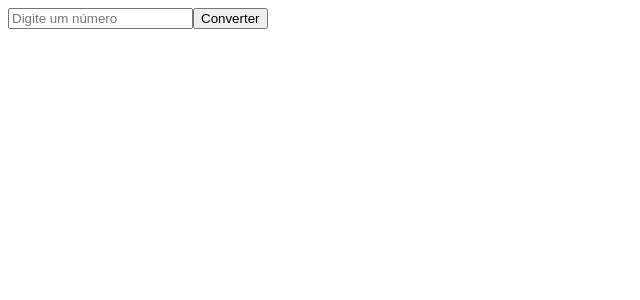
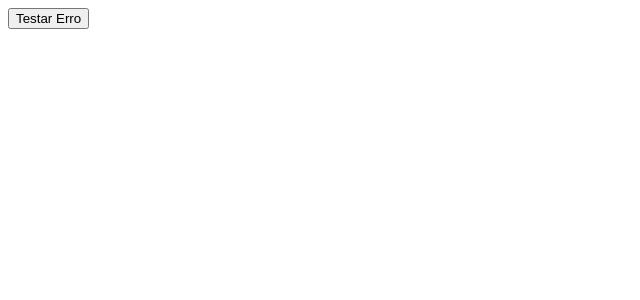
Before and after one commit to hygorrasec/curso_react, a React (Vite) app: page / in a window 1280 px wide. Shown: the top 300 px of the page, without its empty margins (0-640 px from the left). Built offline with nearby package versions, Linux system fonts and the light colour scheme.

Commit message:
Explicando 3 tratamento de erro TS no React.

```diff
--- a/src/App.tsx
+++ b/src/App.tsx
@@ -1,7 +1,7 @@
-import ValidacaoSimples from "./components/ValidacaoSimples"
+import ErroDeSintaxe from "./components/ErroDeSintaxe"
 
 function App() {
-  return <ValidacaoSimples />
+  return <ErroDeSintaxe />
 }
 
 export default App
--- /dev/null
+++ b/src/components/ErroDeSintaxe.tsx
@@ -0,0 +1,27 @@
+import { useState } from "react";
+
+export default function ErroDeSintaxe() {
+    const [mensagem, setMensagem] = useState<string>("");
+
+    const testarErro = () => {
+        try {
+            // Simulando erro de sintaxe ao tentar interpretar JSON inválido
+            const texto = '{"nome": "João", "idade": 18'; // faltou o fechamento }
+            const dados = JSON.parse(texto); // Serve para converter uma string no formato JSON em um objeto JavaScript real. Nesse caso, vai gerar SyntaxError
+            setMensagem(`JSON válido! Nome: ${dados.nome}`);
+        } catch (erro: any) {
+            if (erro instanceof SyntaxError) {  // "instanceof" serve para verificar se um objeto foi criado a partir de uma classe específica (ou herdada dela).
+                setMensagem(`Erro de Sintaxe: ${erro.message}`);
+            } else {
+                setMensagem(`Outro erro: ${erro.message}`);
+            }
+        }
+    };
+
+    return (
+        <>
+            <button onClick={testarErro}>Testar Erro</button>
+            <pre>{mensagem}</pre>
+        </>
+    );
+}
--- a/src/components/ValidacaoSimples.tsx
+++ /dev/null
@@ -1,35 +0,0 @@
-import { useState } from "react";
-
-export default function ValidacaoSimples() {
-    const [entrada, setEntrada] = useState<string>("");
-    const [mensagem, setMensagem] = useState<string>("");
-    console.log('Entrada: ' + entrada);  // Apenas para debugar e entender como funcionar o onChange do "input"
-
-    const converterNumero = () => {
-        try {
-            const numero = Number(entrada);
-
-            if (isNaN(numero)) {  // Indica se o valor não é um número (NaN = not a number).
-                throw new Error("Digite um número válido!");
-            }
-
-            const dobro = numero * 2;
-            setMensagem(`O dobro de ${numero} é ${dobro}`);
-        } catch (erro: any) {
-            setMensagem(`Erro: ${erro.message}`);
-        }
-    };
-
-    return (
-        <>
-            <input
-                type="text"
-                placeholder="Digite um número"
-                value={entrada}
-                onChange={(e) => setEntrada(e.target.value)}
-            />
-            <button onClick={converterNumero}>Converter</button>
-            <p>{mensagem}</p>
-        </>
-    );
-}
```
